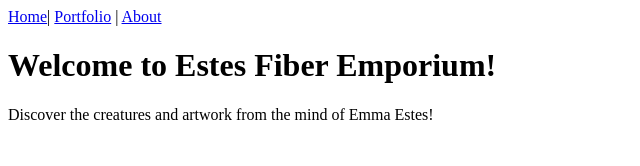
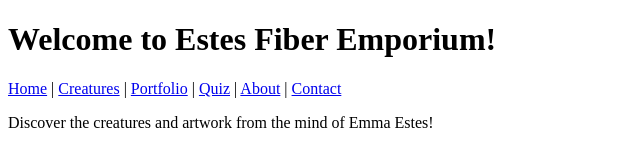
Before and after one commit to EmmaJoyZou/estesfiberemporium, a plain HTML site: page index.html in a window 1280 px wide. Shown: the whole page, without its empty margins (0-640 px from the left). Drawn offline with Linux system fonts and the light colour scheme.

Commit message:
Refactor index.html to improve header structure and navigation layout

```diff
--- a/index.html
+++ b/index.html
@@ -9,15 +9,22 @@
     </head>
 
     <body>
-        <nav>
-            <a href="index.html">Home</a>|
+        <header>
+            <h1>Welcome to Estes Fiber Emporium!</h1>
+            <nav>
+            <a href="index.html">Home</a> |
+            <a href="creatures.html">Creatures</a> |
             <a href="portfolio.html">Portfolio</a> |
-            <a href="about.html">About</a>
-        </nav>
+            <a href="quiz.html">Quiz</a> |
+            <a href="about.html">About</a> |
+            <a href="contact.html">Contact</a>
+            </nav>
+        </header>
 
-        <h1>Welcome to Estes Fiber Emporium!</h1>
-        <p>Discover the creatures and artwork from the mind of Emma Estes!</p>
+     <main>
+         <p>Discover the creatures and artwork from the mind of Emma Estes!</p>
+     </main>
 
-         <script src="scripts.js"></script>
+           <script src="scripts.js"></script>
     </body>
 </html>
```
